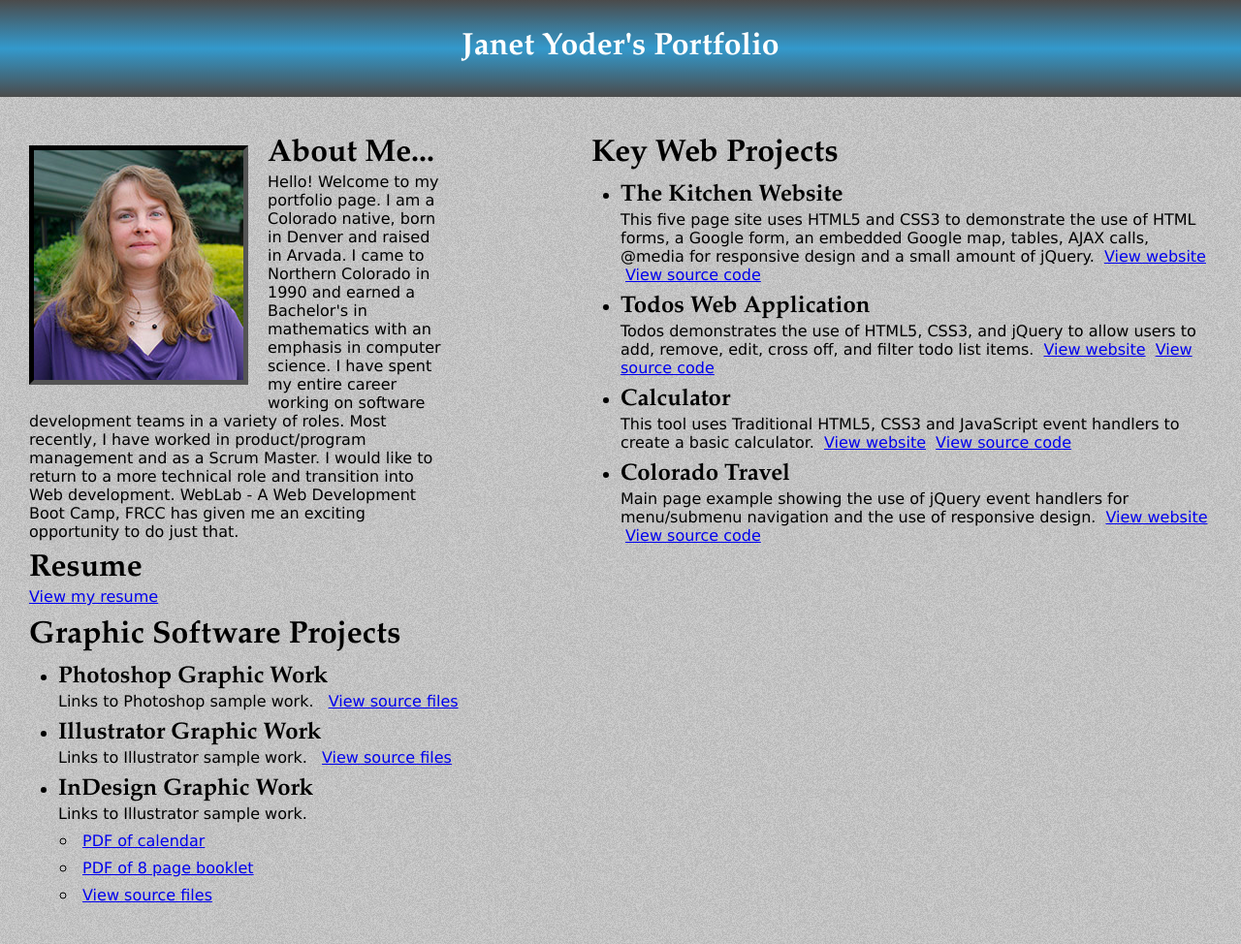
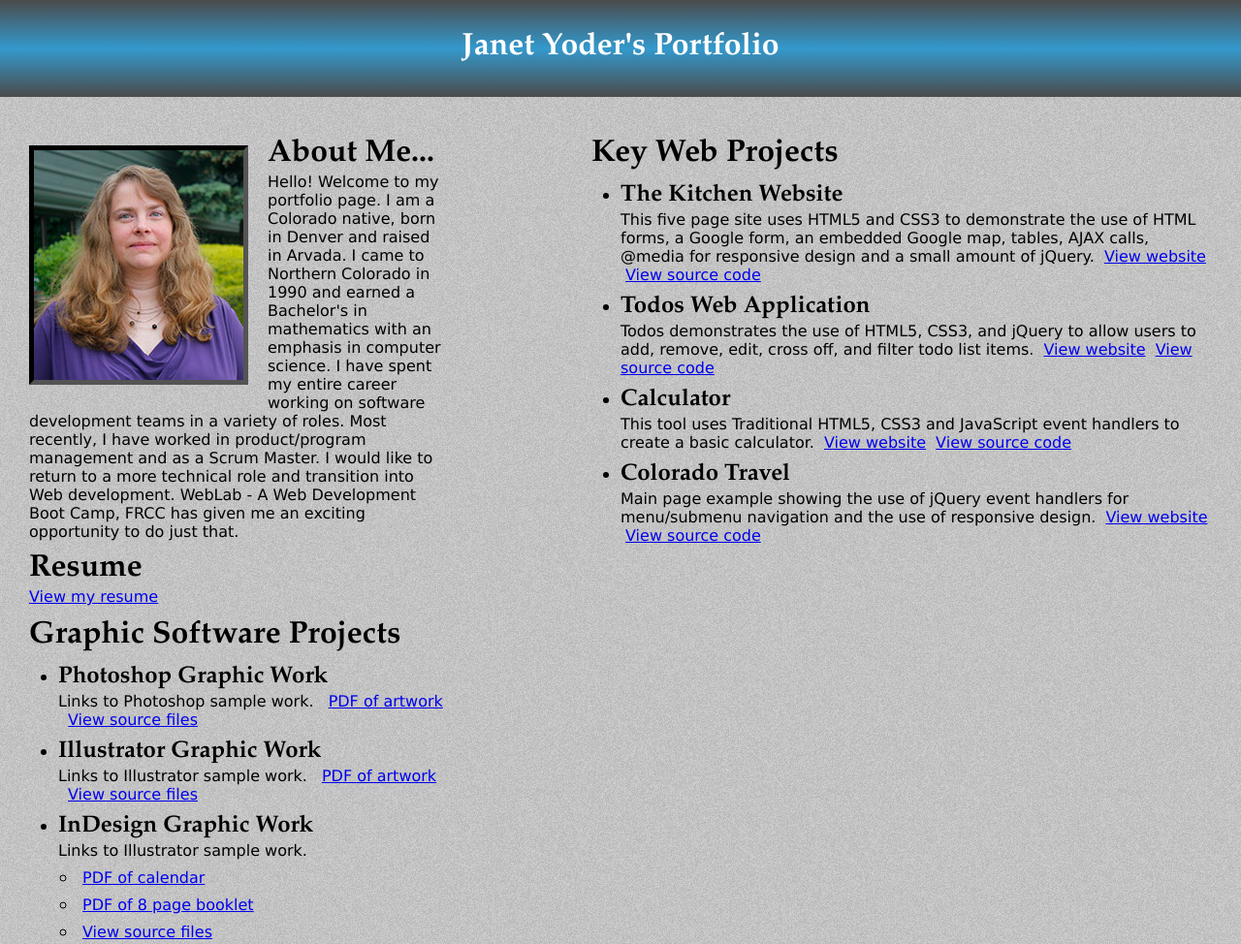
Before and after one commit to jcyoder/jcyoder.github.io, a Jekyll site: the page index.html, which Jekyll copies as it is, in a window 1280 px wide. Shown: the whole page at 97% size. Built offline with Jekyll 4.4.1, drawn with Linux system fonts in a browser that asks for light colours.

Commit message:
added links to pdf files of artwork

```diff
--- a/index.html
+++ b/index.html
@@ -34,12 +34,14 @@
                 <li>Photoshop Graphic Work
 					<p>
 						Links to Photoshop sample work.
+                        <a href="https://github.com/jcyoder/Graphic-Design/tree/gh-pages/photoshop/photoshopArtwork.pdf">PDF of artwork</a>
 						<a href="https://github.com/jcyoder/Graphic-Design/tree/gh-pages/photoshop">View source files</a>
 					</p>
 				</li>
                 <li>Illustrator Graphic Work <br />
 					<p>
 						Links to Illustrator sample work.
+                        <a href="https://github.com/jcyoder/Graphic-Design/tree/gh-pages/illustrator/illustrator.pdf">PDF of artwork</a>
 						<a href="https://github.com/jcyoder/Graphic-Design/tree/gh-pages/illustrator">View source files</a>
 					</p>
 				</li>
```
